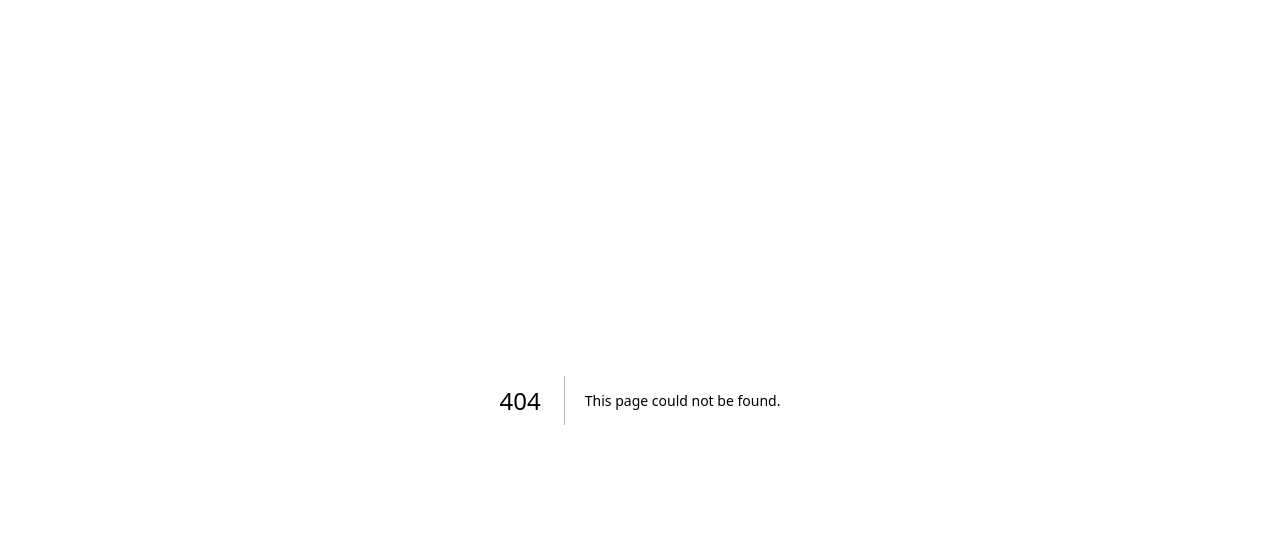
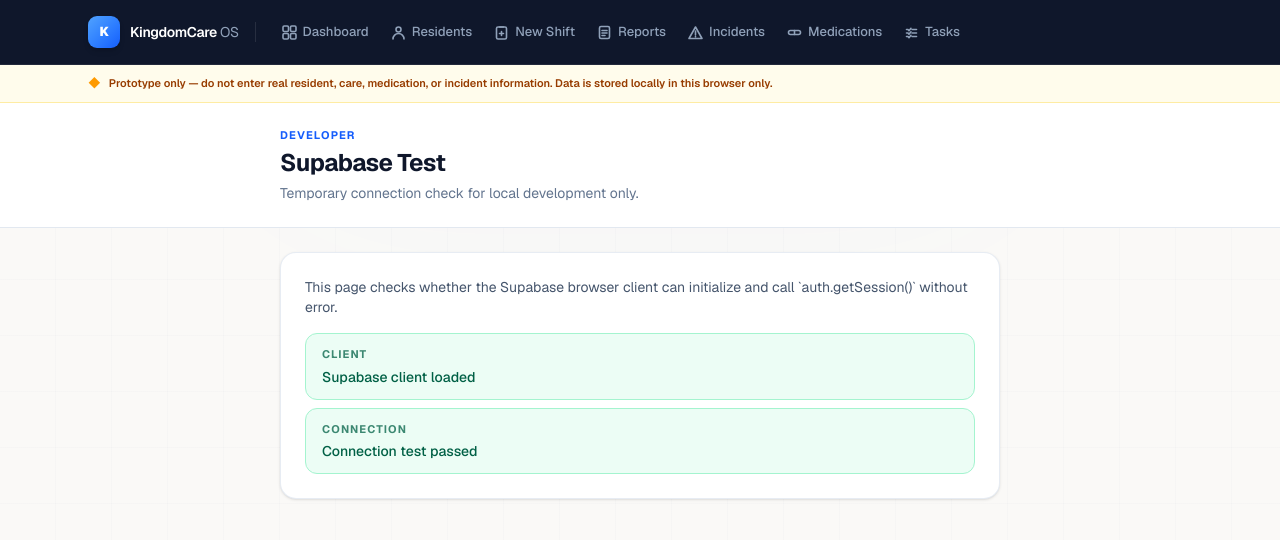
Before and after one commit to giftmpoola0-a11y/kingdomcare-os, a Next.js app: page /supabase-test in a window 1280 px wide. Before the commit this address had no page. Shown: the top 540 px of the page. Built offline with nearby package versions, Linux system fonts and the light colour scheme; no server answers.

Commit message:
Add Supabase connection test page

```diff
--- /dev/null
+++ b/app/supabase-test/page.tsx
@@ -0,0 +1,99 @@
+'use client'
+
+import { useEffect, useState } from 'react'
+import PageShell from '@/app/components/ui/PageShell'
+import PageHeader from '@/app/components/ui/PageHeader'
+import SectionCard from '@/app/components/ui/SectionCard'
+import { getSupabaseBrowserClient } from '@/app/lib/supabase/client'
+
+export default function SupabaseTestPage() {
+  const [clientLoaded, setClientLoaded] = useState(false)
+  const [connectionPassed, setConnectionPassed] = useState(false)
+  const [errorMessage, setErrorMessage] = useState('')
+
+  useEffect(() => {
+    async function runConnectionTest() {
+      try {
+        const supabase = getSupabaseBrowserClient()
+        setClientLoaded(true)
+
+        const { error } = await supabase.auth.getSession()
+        if (error) {
+          setErrorMessage(error.message)
+          return
+        }
+
+        setConnectionPassed(true)
+      } catch (error) {
+        setErrorMessage(error instanceof Error ? error.message : 'Unknown Supabase error.')
+      }
+    }
+
+    runConnectionTest()
+  }, [])
+
+  return (
+    <PageShell>
+      <PageHeader
+        eyebrow="Developer"
+        title="Supabase Test"
+        subtitle="Temporary connection check for local development only."
+        maxWidth="max-w-3xl"
+      />
+
+      <main className="mx-auto max-w-3xl px-4 py-6 sm:px-6">
+        <SectionCard className="space-y-4 p-6">
+          <p className="text-sm text-slate-600">
+            This page checks whether the Supabase browser client can initialize and call
+            `auth.getSession()` without error.
+          </p>
+
+          <div className="space-y-2">
+            <StatusRow
+              label="Client"
+              value={clientLoaded ? 'Supabase client loaded' : 'Loading Supabase client...'}
+              tone={clientLoaded ? 'success' : 'neutral'}
+            />
+            <StatusRow
+              label="Connection"
+              value={
+                connectionPassed
+                  ? 'Connection test passed'
+                  : errorMessage
+                    ? 'Connection test failed'
+                    : 'Running connection test...'
+              }
+              tone={connectionPassed ? 'success' : errorMessage ? 'error' : 'neutral'}
+            />
+            {errorMessage && (
+              <StatusRow label="Error" value={errorMessage} tone="error" />
+            )}
+          </div>
+        </SectionCard>
+      </main>
+    </PageShell>
+  )
+}
+
+function StatusRow({
+  label,
+  value,
+  tone,
+}: {
+  label: string
+  value: string
+  tone: 'neutral' | 'success' | 'error'
+}) {
+  const toneClass = {
+    neutral: 'border-slate-200 bg-slate-50 text-slate-700',
+    success: 'border-emerald-200 bg-emerald-50 text-emerald-800',
+    error: 'border-red-200 bg-red-50 text-red-800',
+  }[tone]
+
+  return (
+    <div className={`rounded-xl border px-4 py-3 ${toneClass}`}>
+      <p className="text-[11px] font-bold uppercase tracking-widest opacity-75">{label}</p>
+      <p className="mt-1 text-sm font-medium">{value}</p>
+    </div>
+  )
+}
```
